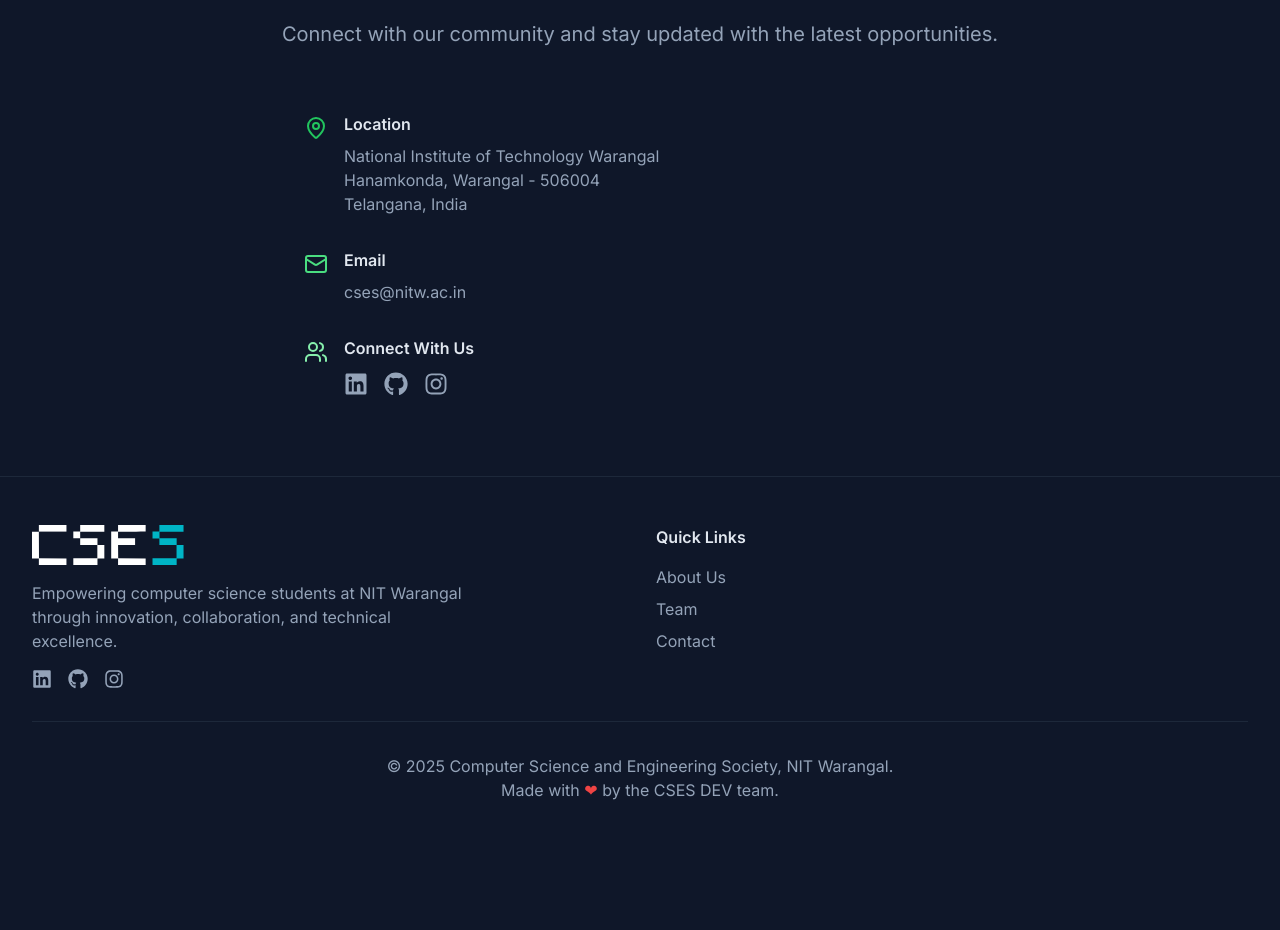
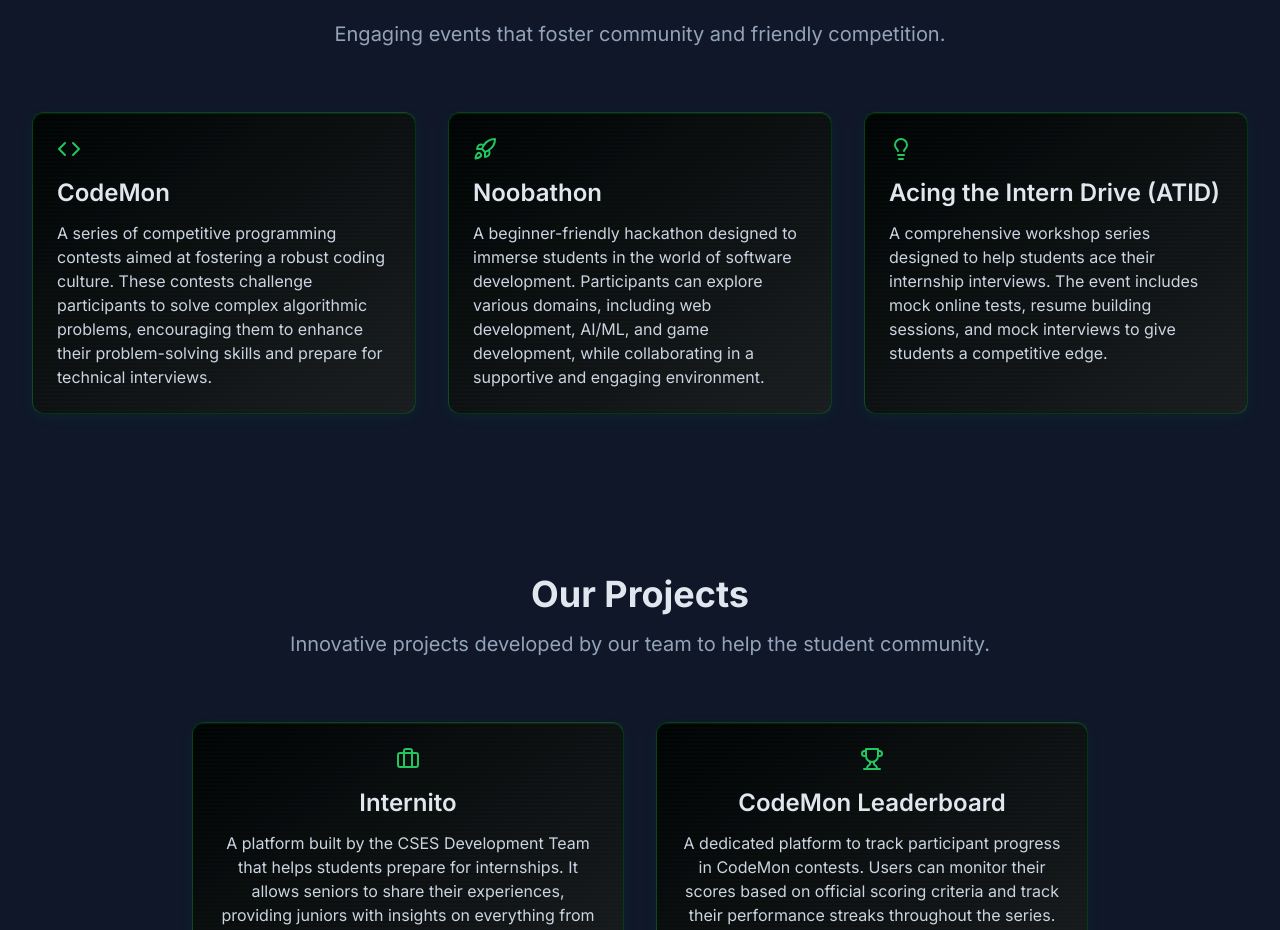
Before and after one commit to csesnitw/CsesNitwSite, a React (Vite) app: page / in a window 1280 px wide. Shown: the part 1870-2800 px from the top of the page. Before the commit the page ends 2720 px from the top, so only its background shows below. Built offline with nearby package versions, Linux system fonts and the light colour scheme; a web font is replaced by a local one.

Commit message:
Add events and projects sections

```diff
--- a/index.html
+++ b/index.html
@@ -6,18 +6,15 @@
     <title>CSES NITW - Computer Science Engineers Society</title>
     <meta name="description" content="Computer Science Engineers Society at National Institute of Technology Warangal - Fostering innovation, collaboration, and technical excellence." />
 
-    <!-- Google Fonts -->
     <link href="https://fonts.googleapis.com/css2?family=Inter:wght@300;400;500;600;700&display=swap" rel="stylesheet">
     <link href="https://fonts.googleapis.com/css2?family=Share+Tech+Mono&display=swap" rel="stylesheet">
     <link href="https://fonts.googleapis.com/css2?family=Orbitron:wght@400;700;900&display=swap" rel="stylesheet">
 
-    <!-- Particles.js -->
     <script src="https://cdn.jsdelivr.net/particles.js/2.0.0/particles.min.js"></script>
   </head>
   <body>
     <div id="root"></div>
   <script type="module" src="/src/main.tsx"></script>
-    <!-- This is a replit script which adds a banner on the top of the page when opened in development mode outside the replit environment -->
     <script type="text/javascript" src="https://replit.com/public/js/replit-dev-banner.js"></script>
   </body>
 </html>
--- a/src/components/contact-section.tsx
+++ b/src/components/contact-section.tsx
@@ -43,7 +43,7 @@ export default function ContactSection() {
                     className="hover:text-green-400 transition-colors"
                     data-testid="email-link"
                   >
-                    cses@nitw.ac.in
+                    csea@nitw.ac.in
                   </a>
                 </p>
               </div>
--- /dev/null
+++ b/src/components/events-showcase-section.tsx
@@ -0,0 +1,76 @@
+import { Card, CardContent } from "@/components/ui/card";
+import { Lightbulb, Code, Rocket } from "lucide-react";
+
+export default function EventsShowcaseSection() {
+  const events = [
+    {
+      icon: Code,
+      title: "CodeMon",
+      description:
+        "A series of competitive programming contests aimed at fostering a robust coding culture. These contests challenge participants to solve complex algorithmic problems, encouraging them to enhance their problem-solving skills and prepare for technical interviews.",
+      "data-testid": "codemon",
+    },
+    {
+      icon: Rocket,
+      title: "Noobathon",
+      description:
+        "A beginner-friendly hackathon designed to immerse students in the world of software development. Participants can explore various domains, including web development, AI/ML, and game development, while collaborating in a supportive and engaging environment.",
+      "data-testid": "noobathon",
+    },
+    {
+      icon: Lightbulb,
+      title: "Acing the Intern Drive (ATID)",
+      description:
+        "A comprehensive workshop series designed to help students ace their internship interviews. The event includes mock online tests, resume building sessions, and mock interviews to give students a competitive edge.",
+      "data-testid": "atid",
+    },
+  ];
+
+  return (
+    <section id="events-showcase" className="py-20">
+      <div className="max-w-7xl mx-auto px-4 sm:px-6 lg:px-8">
+        <div className="text-center mb-16">
+          <h2
+            className="text-4xl font-bold mb-4"
+            data-testid="events-showcase-title"
+          >
+            Our Events
+          </h2>
+          <p
+            className="text-xl text-slate-400 max-w-3xl mx-auto"
+            data-testid="events-showcase-subtitle"
+          >
+            Engaging events that foster community and friendly competition.
+          </p>
+        </div>
+
+        <div className="grid md:grid-cols-2 lg:grid-cols-3 gap-8">
+          {events.map((event, index) => (
+            <Card
+              key={index}
+              className="cyberpunk-glow-card hover-lift relative"
+              data-testid={`event-card-${event["data-testid"]}`}
+            >
+              <div className="absolute inset-0 cyberpunk-scan-lines"></div>
+              <CardContent className="p-6 relative z-10">
+                <event.icon className="text-green-500 text-3xl mb-4" />
+                <h3
+                  className="text-2xl font-semibold mb-3"
+                  data-testid={`event-title-${event["data-testid"]}`}
+                >
+                  {event.title}
+                </h3>
+                <p
+                  className="text-slate-300"
+                  data-testid={`event-description-${event["data-testid"]}`}
+                >
+                  {event.description}
+                </p>
+              </CardContent>
+            </Card>
+          ))}
+        </div>
+      </div>
+    </section>
+  );
+}
--- a/src/components/footer.tsx
+++ b/src/components/footer.tsx
@@ -5,7 +5,10 @@ import footerLogoUrl from "@/cses_black.svg";
 export default function Footer() {
   const [, navigate] = useLocation();
 
-  const handleAnchorClick = (e: React.MouseEvent<HTMLAnchorElement>, href: string) => {
+  const handleAnchorClick = (
+    e: React.MouseEvent<HTMLAnchorElement>,
+    href: string
+  ) => {
     e.preventDefault();
     const targetId = href.substring(2); // remove '/#'
 
@@ -14,24 +17,42 @@ export default function Footer() {
       navigate("/");
       // Wait for the home page to render, then scroll
       setTimeout(() => {
-        document.getElementById(targetId)?.scrollIntoView({ behavior: "smooth" });
+        document
+          .getElementById(targetId)
+          ?.scrollIntoView({ behavior: "smooth" });
       }, 100); // Adjust delay if needed
     } else {
       // Already on the home page, just scroll
-      document.getElementById(targetId)?.scrollIntoView({ behavior: "smooth" });
+      document
+        .getElementById(targetId)
+        ?.scrollIntoView({ behavior: "smooth" });
     }
   };
 
   const quickLinks = [
     { href: "/#about", label: "About Us" },
     { href: "/team", label: "Team" },
+    { href: "/#events-showcase", label: "Events" },
+    { href: "/#projects-showcase", label: "Projects" },
     { href: "/#contact", label: "Contact" },
   ];
 
   const socialLinks = [
-    { icon: FaLinkedin, href: "https://www.linkedin.com/company/cses-nitw", testId: "footer-linkedin" },
-    { icon: FaGithub, href: "https://github.com/csesnitw", testId: "footer-github" },
-    { icon: FaInstagram, href: "https://www.instagram.com/cses_nitw/", testId: "footer-instagram" },
+    {
+      icon: FaLinkedin,
+      href: "https://www.linkedin.com/company/cses-nitw",
+      testId: "footer-linkedin",
+    },
+    {
+      icon: FaGithub,
+      href: "https://github.com/csesnitw",
+      testId: "footer-github",
+    },
+    {
+      icon: FaInstagram,
+      href: "https://www.instagram.com/cses_nitw/",
+      testId: "footer-instagram",
+    },
   ];
 
   return (
@@ -39,7 +60,10 @@ export default function Footer() {
       <div className="max-w-7xl mx-auto px-4 sm:px-6 lg:px-8">
         <div className="grid md:grid-cols-2 gap-8">
           <div>
-            <div className="flex items-center space-x-2 mb-4" data-testid="footer-logo">
+            <div
+              className="flex items-center space-x-2 mb-4"
+              data-testid="footer-logo"
+            >
               <img
                 src={footerLogoUrl}
                 alt="CSES NITW logo"
@@ -47,9 +71,12 @@ export default function Footer() {
                 data-testid="hero-logo"
               />
             </div>
-            <p className="text-slate-400 mb-4 max-w-md" data-testid="footer-description">
-              Empowering computer science students at NIT Warangal through innovation,
-              collaboration, and technical excellence.
+            <p
+              className="text-slate-400 mb-4 max-w-md"
+              data-testid="footer-description"
+            >
+              Empowering computer science students at NIT Warangal through
+              innovation, collaboration, and technical excellence.
             </p>
             <div className="flex space-x-4">
               {socialLinks.map((social, index) => (
@@ -68,15 +95,22 @@ export default function Footer() {
           </div>
 
           <div>
-            <h4 className="font-semibold mb-4" data-testid="quick-links-title">Quick Links</h4>
+            <h4
+              className="font-semibold mb-4"
+              data-testid="quick-links-title"
+            >
+              Quick Links
+            </h4>
             <ul className="space-y-2 text-slate-400">
               {quickLinks.map((link) => (
                 <li key={link.href}>
-                  {link.href.startsWith('/#') ? (
+                  {link.href.startsWith("/#") ? (
                     <a
                       href={link.href}
                       className="hover:text-green-400 transition-colors"
-                      data-testid={`footer-link-${link.label.toLowerCase().replace(' ', '-')}`}
+                      data-testid={`footer-link-${link.label
+                        .toLowerCase()
+                        .replace(" ", "-")}`}
                       onClick={(e) => handleAnchorClick(e, link.href)}
                     >
                       {link.label}
@@ -85,7 +119,9 @@ export default function Footer() {
                     <Link href={link.href}>
                       <a
                         className="hover:text-green-400 transition-colors"
-                        data-testid={`footer-link-${link.label.toLowerCase().replace(' ', '-')}`}
+                        data-testid={`footer-link-${link.label
+                          .toLowerCase()
+                          .replace(" ", "-")}`}
                       >
                         {link.label}
                       </a>
@@ -101,7 +137,8 @@ export default function Footer() {
           <p data-testid="footer-copyright" className="">
             &copy; 2025 Computer Science and Engineering Society, NIT Warangal.
             <br />
-            Made with <span className="text-red-500">❤</span> by the CSES DEV team.
+            Made with <span className="text-red-500">❤</span> by the CSES DEV
+            team.
           </p>
         </div>
       </div>
--- a/src/components/navigation.tsx
+++ b/src/components/navigation.tsx
@@ -18,7 +18,10 @@ export default function Navigation() {
     return () => clearInterval(timer);
   }, []);
 
-  const handleAnchorClick = (e: React.MouseEvent<HTMLAnchorElement>, href: string) => {
+  const handleAnchorClick = (
+    e: React.MouseEvent<HTMLAnchorElement>,
+    href: string
+  ) => {
     e.preventDefault();
     const targetId = href.substring(2); // remove '/#'
 
@@ -27,11 +30,15 @@ export default function Navigation() {
       navigate("/");
       // Wait for the home page to render, then scroll
       setTimeout(() => {
-        document.getElementById(targetId)?.scrollIntoView({ behavior: "smooth" });
+        document
+          .getElementById(targetId)
+          ?.scrollIntoView({ behavior: "smooth" });
       }, 100); // Adjust delay if needed
     } else {
       // Already on the home page, just scroll
-      document.getElementById(targetId)?.scrollIntoView({ behavior: "smooth" });
+      document
+        .getElementById(targetId)
+        ?.scrollIntoView({ behavior: "smooth" });
     }
     setIsOpen(false);
   };
@@ -40,6 +47,8 @@ export default function Navigation() {
     { href: "/", label: "Home", type: "route" as const },
     { href: "/#about", label: "About", type: "anchor" as const },
     { href: "/team", label: "Team", type: "route" as const },
+    { href: "/#events-showcase", label: "Events", type: "anchor" as const },
+    { href: "/#projects-showcase", label: "Projects", type: "anchor" as const },
     { href: "/#contact", label: "Contact", type: "anchor" as const },
   ];
 
--- /dev/null
+++ b/src/components/projects-showcase-section.tsx
@@ -0,0 +1,96 @@
+import { Card, CardContent } from "@/components/ui/card";
+import { Briefcase, Trophy, Github, Globe } from "lucide-react";
+
+export default function ProjectsShowcaseSection() {
+  const projects = [
+    {
+      icon: Briefcase,
+      title: "Internito",
+      description:
+        "A platform built by the CSES Development Team that helps students prepare for internships. It allows seniors to share their experiences, providing juniors with insights on everything from interview preparation to on-the-job performance.",
+      "data-testid": "internito",
+      githubUrl: "https://github.com/csesnitw/internito",
+      websiteUrl: "https://internito.csesnitw.in/",
+    },
+    {
+      icon: Trophy,
+      title: "CodeMon Leaderboard",
+      description:
+       "A dedicated platform to track participant progress in CodeMon contests. Users can monitor their scores based on official scoring criteria and track their performance streaks throughout the series.",
+      "data-testid": "codemon-leaderboard",
+      githubUrl: "https://github.com/csesnitw/codemon-leaderboard",
+      websiteUrl: "https://codemon.csesnitw.in/",
+    },
+  ];
+
+  return (
+    <section id="projects-showcase" className="py-20 bg-muted/30">
+      <div className="max-w-7xl mx-auto px-4 sm:px-6 lg:px-8">
+        <div className="text-center mb-16">
+          <h2
+            className="text-4xl font-bold mb-4"
+            data-testid="projects-showcase-title"
+          >
+            Our Projects
+          </h2>
+          <p
+            className="text-xl text-slate-400 max-w-3xl mx-auto"
+            data-testid="projects-showcase-subtitle"
+          >
+            Innovative projects developed by our team to help the student
+            community.
+          </p>
+        </div>
+
+        <div className="grid md:grid-cols-2 gap-8 max-w-4xl mx-auto">
+          {projects.map((project, index) => (
+            <Card
+              key={index}
+              className="cyberpunk-glow-card hover-lift relative"
+              data-testid={`project-card-${project["data-testid"]}`}
+            >
+              <div className="absolute inset-0 cyberpunk-scan-lines"></div>
+              <CardContent className="p-6 relative z-10 text-center">
+                <project.icon className="text-green-500 text-3xl mb-4 mx-auto" />
+                <h3
+                  className="text-2xl font-semibold mb-3"
+                  data-testid={`project-title-${project["data-testid"]}`}
+                >
+                  {project.title}
+                </h3>
+                <p
+                  className="text-slate-300"
+                  data-testid={`project-description-${project["data-testid"]}`}
+                >
+                  {project.description}
+                </p>
+                <div className="flex justify-center space-x-4 mt-4">
+                  {project.githubUrl && (
+                    <a
+                      href={project.githubUrl}
+                      target="_blank"
+                      rel="noopener noreferrer"
+                      className="text-slate-400 hover:text-green-400 transition-colors"
+                    >
+                      <Github className="h-6 w-6" />
+                    </a>
+                  )}
+                  {project.websiteUrl && (
+                    <a
+                      href={project.websiteUrl}
+                      target="_blank"
+                      rel="noopener noreferrer"
+                      className="text-slate-400 hover:text-green-400 transition-colors"
+                    >
+                      <Globe className="h-6 w-6" />
+                    </a>
+                  )}
+                </div>
+              </CardContent>
+            </Card>
+          ))}
+        </div>
+      </div>
+    </section>
+  );
+}
--- a/src/pages/home.tsx
+++ b/src/pages/home.tsx
@@ -2,6 +2,8 @@ import ParticlesBackground from "@/components/particles-background";
 import Navigation from "@/components/navigation";
 import HeroSection from "@/components/hero-section";
 import AboutSection from "@/components/about-section";
+import EventsShowcaseSection from "@/components/events-showcase-section";
+import ProjectsShowcaseSection from "@/components/projects-showcase-section";
 import ContactSection from "@/components/contact-section";
 import Footer from "@/components/footer";
 
@@ -13,6 +15,8 @@ export default function Home() {
       <main>
         <HeroSection />
         <AboutSection />
+        <EventsShowcaseSection />
+        <ProjectsShowcaseSection />
         <ContactSection />
       </main>
       <Footer />
```
Also changed, not shown: tailwind.config.ts (line endings or trailing spaces).
